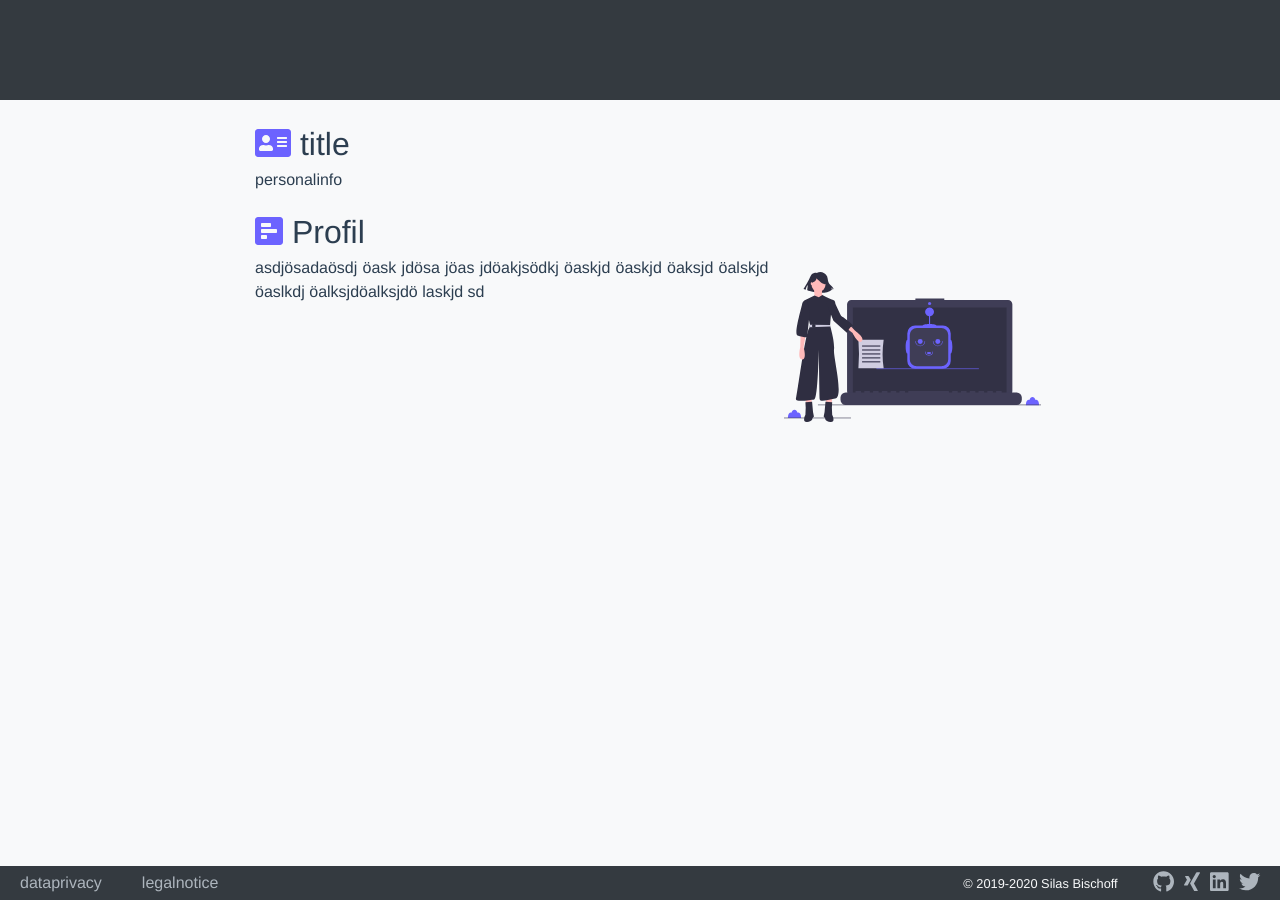
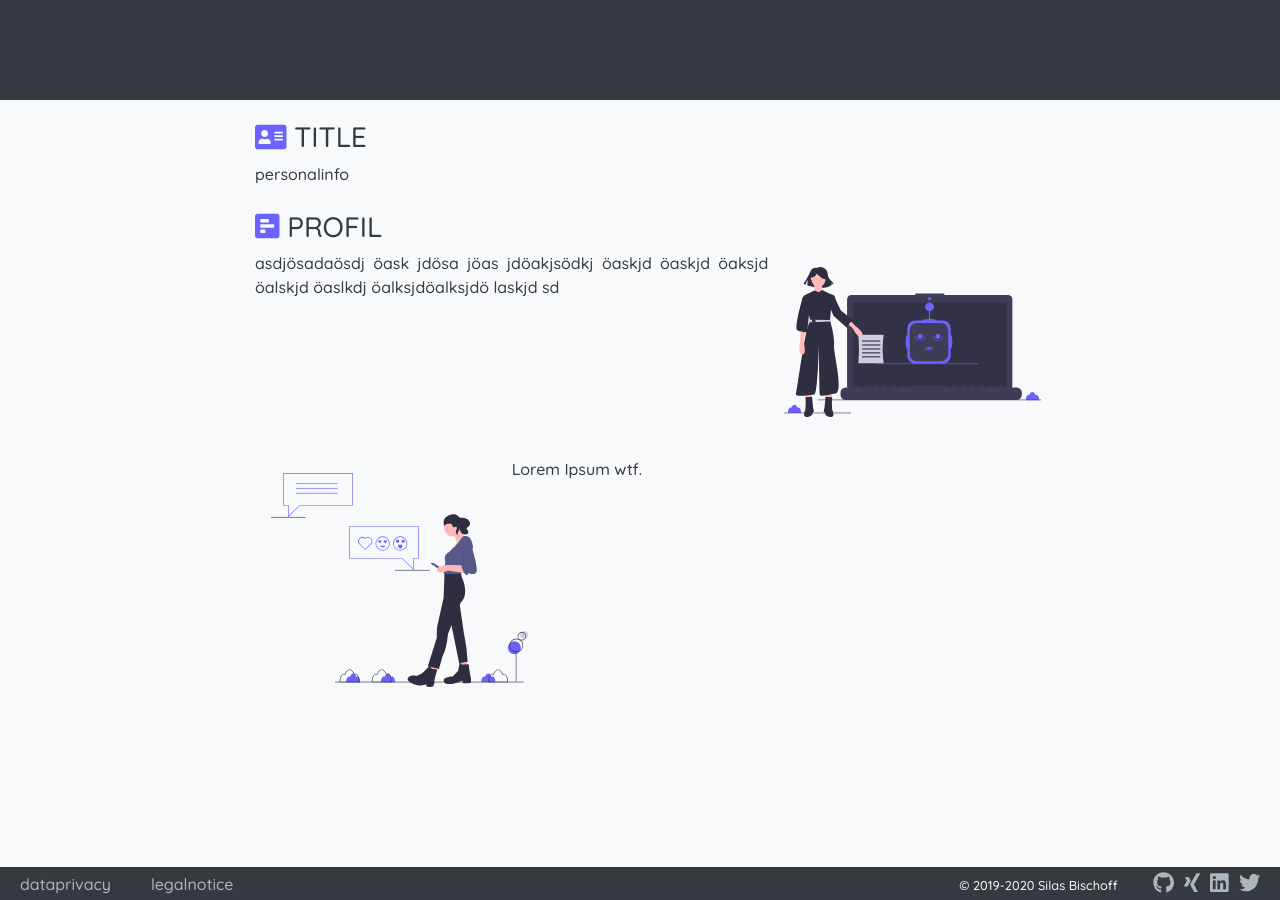
Before and after one commit to sbischoff-ai/freelance-page, a Vue app: page /aboutme in a window 1280 px wide. Before the commit this address led to /aboutme#/aboutme. Shown: the part 700-1600 px from the top of the page. Built offline with nearby package versions, Linux system fonts and the light colour scheme.

Commit message:
Add fonts and improve navigation

```diff
--- a/public/index.html
+++ b/public/index.html
@@ -11,6 +11,7 @@
     <link rel="mask-icon" href="<%= BASE_URL %>safari-pinned-tab.svg" color="#5bbad5">
     <meta name="msapplication-TileColor" content="#da532c">
     <meta name="theme-color" content="#ffffff">
+    <link rel="stylesheet" href="https://fonts.googleapis.com/css?family=Quicksand:300,500,700|Roboto+Mono">
     <title>Silas Bischoff Technology Consulting</title>
   </head>
   <body>
--- a/src/App.vue
+++ b/src/App.vue
@@ -36,17 +36,29 @@ export default {
 };
 </script>
 
-<style>
+<style lang="scss">
+@import './theme.scss';
+
 #app {
-    font-family: 'Avenir', Helvetica, Arial, sans-serif;
+    font-family: 'Quicksand', Helvetica, Arial, sans-serif;
+    font-weight: 500;
     -webkit-font-smoothing: antialiased;
     -moz-osx-font-smoothing: grayscale;
     text-align: center;
-    color: #2c3e50;
+    color: $gray-800;
     display: flex;
     min-height: 200vh;
     flex-direction: column;
-    background-color: #f8f9fa;
+    background-color: $gray-100;
+}
+
+h1, h2, h3 {
+    text-transform: uppercase;
+    font-weight: 700;
+}
+
+h4, h5, h6 {
+    font-weight: 700;
 }
 
 #collapse-navbar {
--- a/src/components/ContentArea.vue
+++ b/src/components/ContentArea.vue
@@ -12,6 +12,6 @@ export default {
 
 <style>
 .content-layout {
-    max-width: 50rem;
+    max-width: 50rem !important;
 }
 </style>
--- a/src/components/ContentParagraph.vue
+++ b/src/components/ContentParagraph.vue
@@ -1,10 +1,10 @@
 <template>
-    <b-container fluid class="p-0">
+    <b-container fluid class="p-0 mb-4">
         <b-row no-gutters>
             <b-col cols="4" v-if="image" :order="imagePosition === 'left' ? 1 : 12">
                 <img class="content-image" :src="require(`../assets/${image}`)">
             </b-col>
-            <b-col cols="8" order="2"><slot class="text-justify"></slot></b-col>
+            <b-col :cols="image ? 8 : 12" order="2"><slot class="text-justify"></slot></b-col>
         </b-row>
     </b-container>
 </template>
--- a/src/components/ContentTitle.vue
+++ b/src/components/ContentTitle.vue
@@ -1,6 +1,6 @@
 <template>
     <div class="content-title">
-        <font-awesome-icon :icon="icon" class="content-title-icon"/> <slot></slot>
+        <h3><font-awesome-icon :icon="icon" class="content-title-icon"/> <slot></slot></h3>
     </div>
 </template>
 
--- a/src/components/ServiceCard.vue
+++ b/src/components/ServiceCard.vue
@@ -3,7 +3,7 @@
         <div class="service-card-header">
             <img :src="require(`../assets/${image}`)" class="service-card-image">
         </div>
-        <b-card-title>{{ title }}</b-card-title>
+        <b-card-title><h4>{{ title }}</h4></b-card-title>
     </b-card>
 </template>
 
--- a/src/components/TheHeader.vue
+++ b/src/components/TheHeader.vue
@@ -103,7 +103,7 @@ export default {
     color: $gray-100;
     text-align: left;
     font-size: xx-large;
-    font-family: 'Consolas', 'Courier'
+    font-family: 'Roboto Mono', 'Consolas', monospace
 }
 
 .header-subtitle p {
--- a/src/router/index.js
+++ b/src/router/index.js
@@ -4,6 +4,7 @@ import Router from 'vue-router';
 Vue.use(Router);
 
 export default new Router({
+    mode: 'history',
     routes: [
         {
             path: '/',
--- a/src/views/AboutMe.vue
+++ b/src/views/AboutMe.vue
@@ -15,10 +15,13 @@
     <div id="about-me">
         <ContentArea>
             <ContentTitle icon="address-card">{{ $t('title') }}</ContentTitle>
-            <p>{{ $t('personalinfo') }}</p>
+            <ContentParagraph>{{ $t('personalinfo') }}</ContentParagraph>
             <ContentTitle icon="poll-h">Profil</ContentTitle>
             <ContentParagraph image="undraw_chat_bot.svg" imagePosition="right">
                 asdjösadaösdj öask jdösa jöas jdöakjsödkj öaskjd öaskjd öaksjd öalskjd öaslkdj öalksjdöalksjdö laskjd sd
+            </ContentParagraph>
+            <ContentParagraph image="undraw_online_chat.svg" imagePosition="left">
+                Lorem Ipsum wtf.
             </ContentParagraph>
         </ContentArea>
     </div>
```
